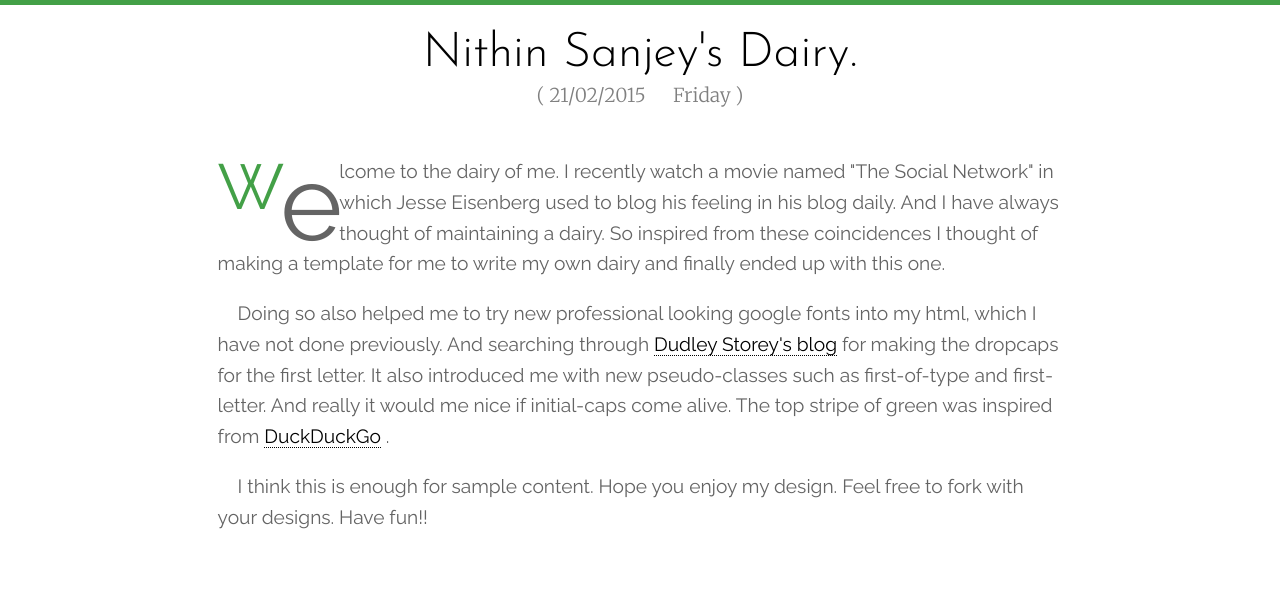
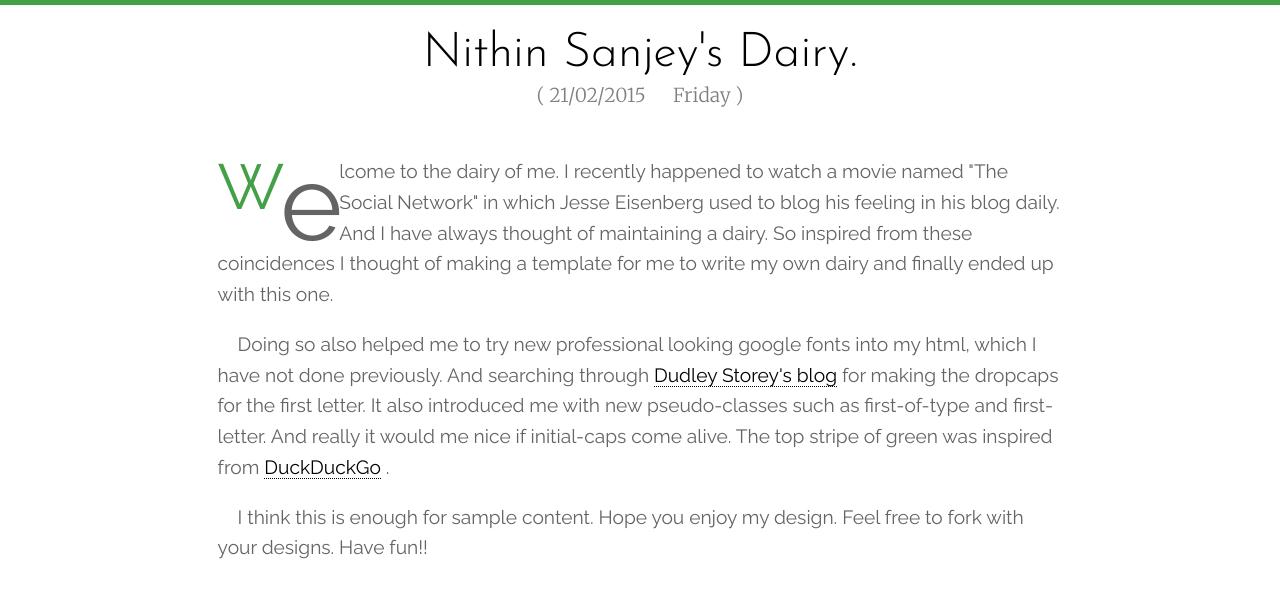
Before and after one commit to nithinsanjey/dairy, a plain HTML site: page index.html in a window 1280 px wide. Drawn offline with Linux system fonts and the light colour scheme; a web font is replaced by a local one.

Commit message:
Completed Final

```diff
--- a/index.html
+++ b/index.html
@@ -16,7 +16,7 @@
 	</header>
 	<main>
 		<p>
-			<span id="dropcap">W</span>elcome to the dairy of me. I recently watch a movie named "The Social Network" in which Jesse Eisenberg used to blog his feeling in his blog daily. And I have always thought of maintaining a dairy. So inspired from these coincidences I thought of making a template for me to write my own dairy and finally ended up with this one.
+			<span id="dropcap">W</span>elcome to the dairy of me. I recently happened to watch a movie named "The Social Network" in which Jesse Eisenberg used to blog his feeling in his blog daily. And I have always thought of maintaining a dairy. So inspired from these coincidences I thought of making a template for me to write my own dairy and finally ended up with this one.
 		</p>
 		<p>
 			Doing so also helped me to try new professional looking google fonts into my html, which I have not done previously. And searching through <a href="http://demosthenes.info/">Dudley Storey's blog</a> for making the dropcaps for the first letter. It also introduced me with new pseudo-classes such as first-of-type and first-letter. And really it would me nice if initial-caps come alive. The top stripe of green was inspired from <a href="https://duckduckgo.com/">DuckDuckGo</a> .
```
